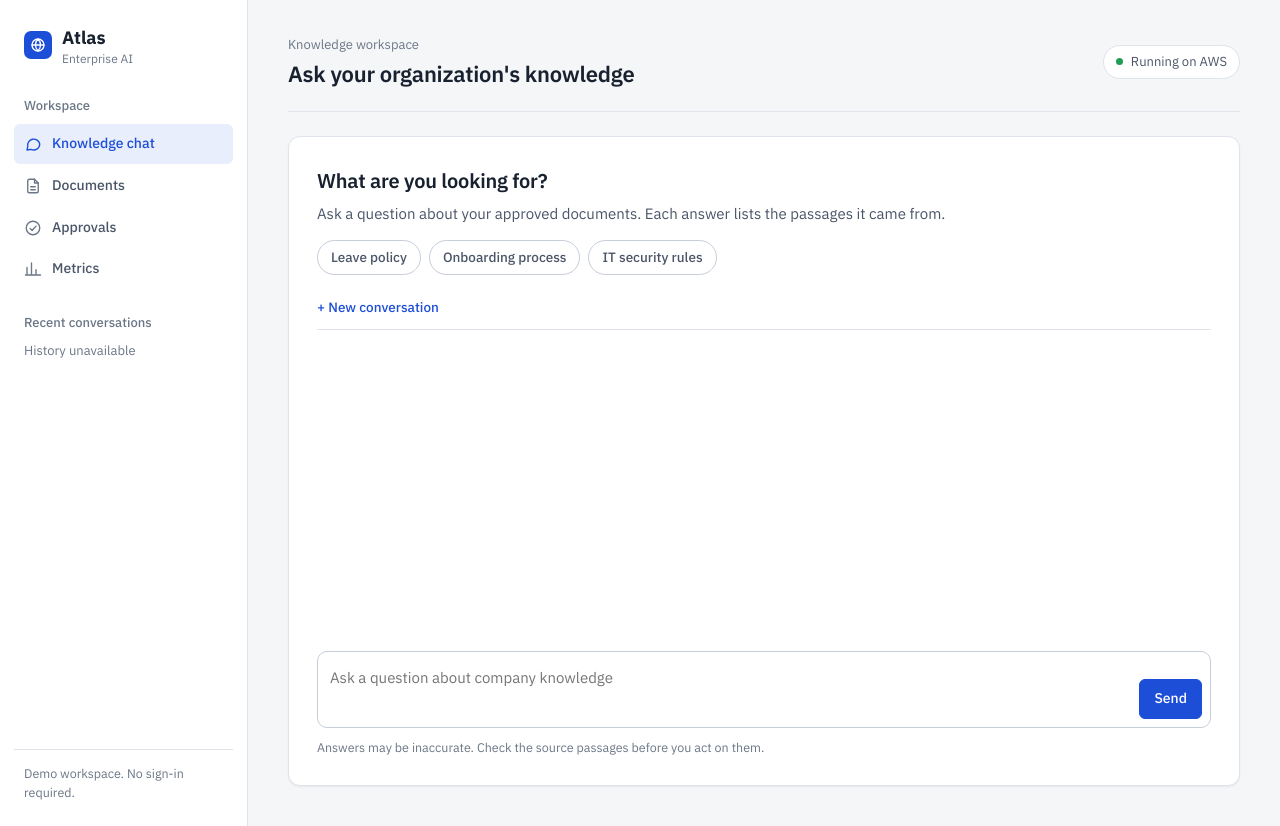
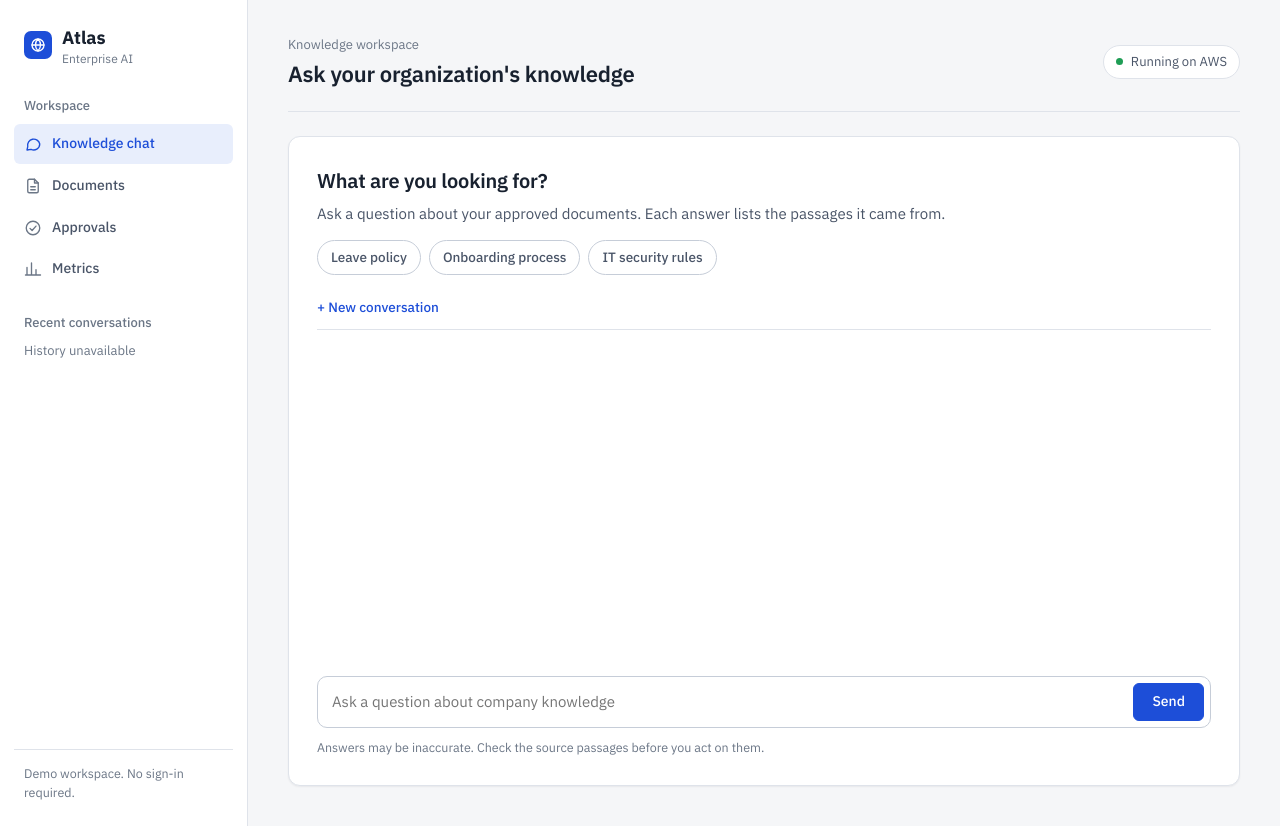
Before and after one commit to nimashaklaa/enterprise-ai, a FastAPI app: page / in a window 1280 px wide. Run offline with FastAPI, Linux system fonts and the light colour scheme; data that the repository does not hold is empty; parts of the project's set-up code (start-up, migrations or seed data) failed here and were passed over.

Commit message:
feat: Enhance chat input functionality with autosize feature and update styles for better UX

```diff
--- a/app/static/css/styles.css
+++ b/app/static/css/styles.css
@@ -268,3 +268,8 @@ pre {
 .history-date { font-size: 12px; color: var(--ink-3); }
 .history-empty { margin: 0; padding: 0 10px; font-size: 13px; color: var(--ink-3); }
 @media (max-width: 760px) { .history, .history-label { display: none; } }
+
+/* Composer: single-line input, button aligned with the text */
+.composer { align-items: flex-end; padding: 6px 6px 6px 14px; }
+.composer textarea { min-height: 38px; padding: 8px 0; line-height: 22px; overflow-y: auto; }
+.composer button[type=submit] { height: 38px; padding: 0 18px; flex-shrink: 0; }
--- a/app/static/js/app.js
+++ b/app/static/js/app.js
@@ -59,7 +59,7 @@ function addMessage(content,kind,sources=[]){
 $('chatForm').onsubmit=async e=>{
   e.preventDefault();
   const q=$('question').value.trim();if(!q)return;
-  addMessage(q,'user');$('question').value='';
+  addMessage(q,'user');$('question').value='';autosize();
   const loading=addMessage('Searching your documents...','assistant');
   try{
     const r=await api('/api/chat',{method:'POST',body:JSON.stringify({question:q,conversation_id:conversationId})});
@@ -71,6 +71,8 @@ $('chatForm').onsubmit=async e=>{
     }
   }catch(err){loading.textContent=err.message}
 };
+const autosize=()=>{const t=$('question');t.style.height='auto';t.style.height=Math.min(t.scrollHeight,160)+'px'};
+$('question').addEventListener('input',autosize);
 $('question').addEventListener('keydown',e=>{if(e.key==='Enter'&&!e.shiftKey){e.preventDefault();$('chatForm').requestSubmit()}});
 document.querySelectorAll('[data-q]').forEach(b=>b.onclick=()=>{$('question').value=b.dataset.q;$('question').focus()});
 
--- a/app/templates/index.html
+++ b/app/templates/index.html
@@ -7,7 +7,7 @@
   <link rel="preconnect" href="https://fonts.googleapis.com">
   <link rel="preconnect" href="https://fonts.gstatic.com" crossorigin>
   <link href="https://fonts.googleapis.com/css2?family=IBM+Plex+Mono:wght@400&family=IBM+Plex+Sans:wght@400;500;600;700&display=swap" rel="stylesheet">
-  <link rel="stylesheet" href="/static/css/styles.css?v=pro-5">
+  <link rel="stylesheet" href="/static/css/styles.css?v=pro-6">
 </head>
 <body>
   <div class="shell">
@@ -63,7 +63,7 @@
         <button type="button" id="newChat">+ New conversation</button>
         <div id="messages" aria-live="polite"></div>
         <form id="chatForm" class="composer">
-          <textarea id="question" rows="2" placeholder="Ask a question about company knowledge" required></textarea>
+          <textarea id="question" rows="1" placeholder="Ask a question about company knowledge" required></textarea>
           <button type="submit">Send</button>
         </form>
         <div class="hint">Answers may be inaccurate. Check the source passages before you act on them.</div>
@@ -105,6 +105,6 @@
       <div id="toast" role="status"></div>
     </main>
   </div>
-  <script src="/static/js/app.js?v=pro-5"></script>
+  <script src="/static/js/app.js?v=pro-6"></script>
 </body>
 </html>
```
